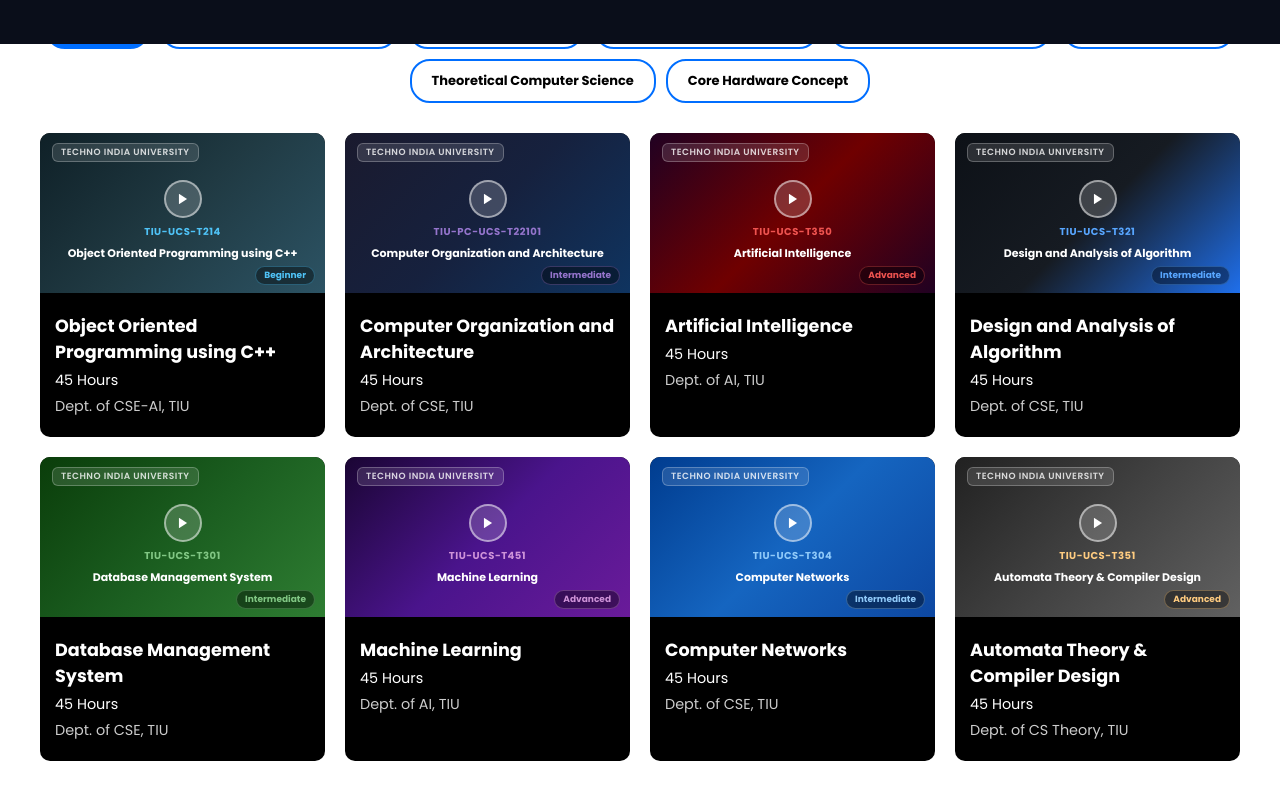
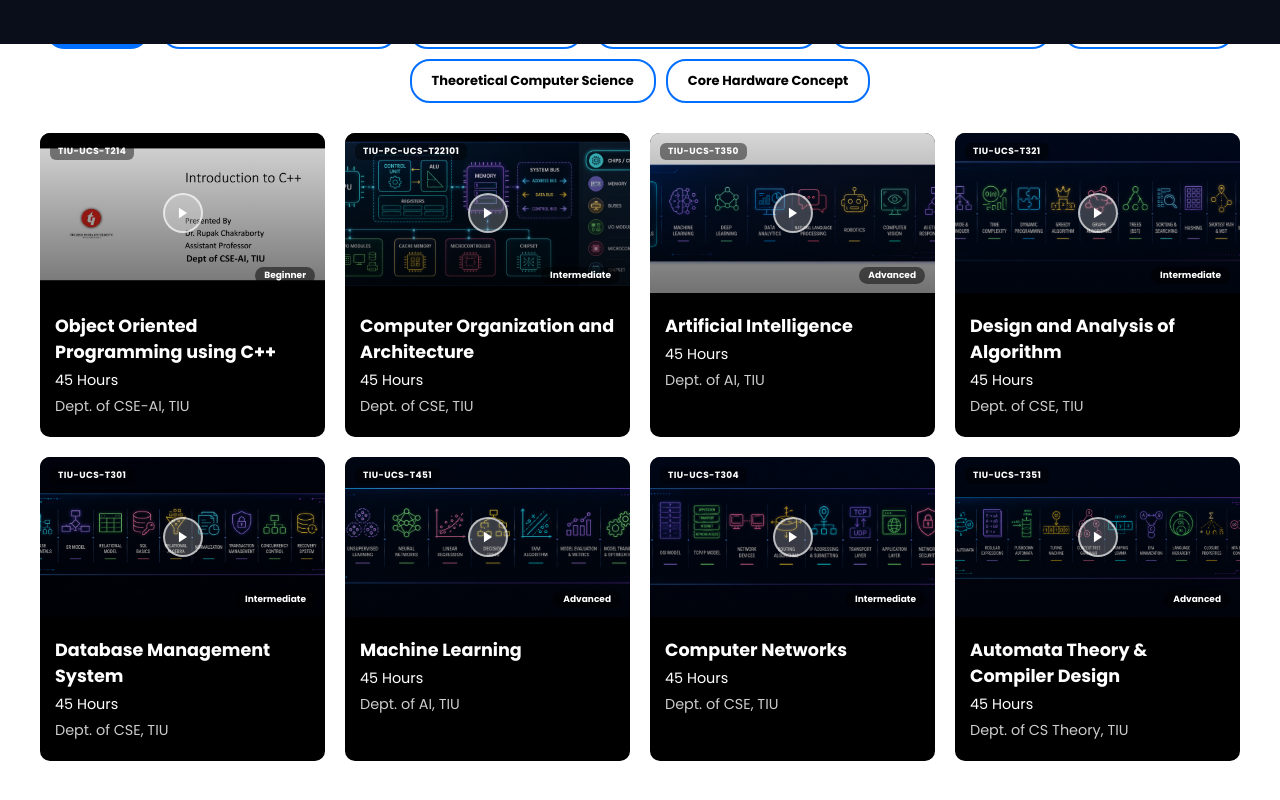
Before and after one commit to Debjanimandal/Technoeee, a Next.js app: page / in a window 1280 px wide. Shown: the part 756-1556 px from the top of the page. Built offline with nearby package versions, Linux system fonts and the light colour scheme; no server answers.

Commit message:
feat: use real course banner images as thumbnails on landing page cards

```diff
--- a/app/page.js
+++ b/app/page.js
@@ -7,14 +7,14 @@ import Footer from '@/components/layout/Footer';
 import { useAuth } from '@/lib/context/auth-context';
 
 const COURSES_DATA = [
-  { code: 'TIU-UCS-T214', title: 'Object Oriented Programming using C++', duration: '45 Hours', difficulty: 'Beginner',    instructor: 'Dept. of CSE-AI, TIU', gradient: 'linear-gradient(135deg,#0f2027,#203a43,#2c5364)', accent: '#4fc3f7' },
-  { code: 'TIU-PC-UCS-T22101', title: 'Computer Organization and Architecture', duration: '45 Hours', difficulty: 'Intermediate', instructor: 'Dept. of CSE, TIU',    gradient: 'linear-gradient(135deg,#1a1a2e,#16213e,#0f3460)', accent: '#9575cd' },
-  { code: 'TIU-UCS-T350', title: 'Artificial Intelligence',                   duration: '45 Hours', difficulty: 'Advanced',      instructor: 'Dept. of AI, TIU',    gradient: 'linear-gradient(135deg,#200122,#6f0000,#200122)', accent: '#ef5350' },
-  { code: 'TIU-UCS-T321', title: 'Design and Analysis of Algorithm',          duration: '45 Hours', difficulty: 'Intermediate', instructor: 'Dept. of CSE, TIU',    gradient: 'linear-gradient(135deg,#0d1117,#161b22,#1f6feb)', accent: '#58a6ff' },
-  { code: 'TIU-UCS-T301', title: 'Database Management System',                duration: '45 Hours', difficulty: 'Intermediate', instructor: 'Dept. of CSE, TIU',    gradient: 'linear-gradient(135deg,#0a3d0a,#1b5e20,#2e7d32)', accent: '#81c784' },
-  { code: 'TIU-UCS-T451', title: 'Machine Learning',                          duration: '45 Hours', difficulty: 'Advanced',      instructor: 'Dept. of AI, TIU',    gradient: 'linear-gradient(135deg,#1a0533,#4a148c,#6a1b9a)', accent: '#ce93d8' },
-  { code: 'TIU-UCS-T304', title: 'Computer Networks',                         duration: '45 Hours', difficulty: 'Intermediate', instructor: 'Dept. of CSE, TIU',    gradient: 'linear-gradient(135deg,#003c8f,#1565c0,#0d47a1)', accent: '#90caf9' },
-  { code: 'TIU-UCS-T351', title: 'Automata Theory & Compiler Design',         duration: '45 Hours', difficulty: 'Advanced',      instructor: 'Dept. of CS Theory, TIU', gradient: 'linear-gradient(135deg,#212121,#424242,#616161)', accent: '#ffcc80' },
+  { code: 'TIU-UCS-T214',        title: 'Object Oriented Programming using C++',   duration: '45 Hours', difficulty: 'Beginner',      instructor: 'Dept. of CSE-AI, TIU',    img: '/image/thumbnails/cpp_intro.png' },
+  { code: 'TIU-PC-UCS-T22101',   title: 'Computer Organization and Architecture',    duration: '45 Hours', difficulty: 'Intermediate',  instructor: 'Dept. of CSE, TIU',       img: '/image/ca-banner.png' },
+  { code: 'TIU-UCS-T350',        title: 'Artificial Intelligence',                   duration: '45 Hours', difficulty: 'Advanced',      instructor: 'Dept. of AI, TIU',        img: '/image/ai-banner.png' },
+  { code: 'TIU-UCS-T321',        title: 'Design and Analysis of Algorithm',          duration: '45 Hours', difficulty: 'Intermediate',  instructor: 'Dept. of CSE, TIU',       img: '/image/daa-banner.png' },
+  { code: 'TIU-UCS-T301',        title: 'Database Management System',                duration: '45 Hours', difficulty: 'Intermediate',  instructor: 'Dept. of CSE, TIU',       img: '/image/dbms-banner.png' },
+  { code: 'TIU-UCS-T451',        title: 'Machine Learning',                          duration: '45 Hours', difficulty: 'Advanced',      instructor: 'Dept. of AI, TIU',        img: '/image/ml-banner.png' },
+  { code: 'TIU-UCS-T304',        title: 'Computer Networks',                         duration: '45 Hours', difficulty: 'Intermediate',  instructor: 'Dept. of CSE, TIU',       img: '/image/cn-banner.png' },
+  { code: 'TIU-UCS-T351',        title: 'Automata Theory & Compiler Design',         duration: '45 Hours', difficulty: 'Advanced',      instructor: 'Dept. of CS Theory, TIU', img: '/image/automata-banner.png' },
 ];
 
 const CATEGORIES = ['Featured', 'Programming Fundamentals', 'Core CS Foundation', 'High Demand Industry Skill', 'Essential Industry Concept', 'Core Infrastructure', 'Theoretical Computer Science', 'Core Hardware Concept'];
@@ -193,59 +193,45 @@ export default function Home() {
       <div className="course-grid">
         {COURSES_DATA.map((course, i) => (
           <div className="course-card" key={i}>
-            {/* Lecture Thumbnail */}
-            <div style={{
-              width: '100%', height: '160px',
-              background: course.gradient,
-              display: 'flex', flexDirection: 'column',
-              alignItems: 'center', justifyContent: 'center',
-              position: 'relative', padding: '14px 12px',
-              boxSizing: 'border-box', gap: '6px',
-            }}>
-              {/* University badge top-left */}
+            {/* Banner image thumbnail with overlay */}
+            <div style={{ width: '100%', height: '160px', position: 'relative', overflow: 'hidden' }}>
+              <img
+                src={course.img}
+                alt={course.title}
+                style={{ width: '100%', height: '100%', objectFit: 'cover', display: 'block' }}
+              />
+              {/* Dark gradient overlay */}
               <div style={{
-                position: 'absolute', top: '10px', left: '12px',
-                background: 'rgba(255,255,255,0.12)',
-                border: '1px solid rgba(255,255,255,0.25)',
-                borderRadius: '6px', padding: '2px 8px',
-                fontSize: '9px', color: 'rgba(255,255,255,0.8)', fontWeight: '600', letterSpacing: '0.5px'
-              }}>TECHNO INDIA UNIVERSITY</div>
-
+                position: 'absolute', inset: 0,
+                background: 'linear-gradient(to bottom, rgba(0,0,0,0.15) 0%, rgba(0,0,0,0.55) 100%)',
+              }} />
               {/* Play button */}
               <div style={{
-                width: '38px', height: '38px', borderRadius: '50%',
-                background: 'rgba(255,255,255,0.18)',
-                border: '2px solid rgba(255,255,255,0.5)',
+                position: 'absolute', top: '50%', left: '50%',
+                transform: 'translate(-50%, -50%)',
+                width: '40px', height: '40px', borderRadius: '50%',
+                background: 'rgba(255,255,255,0.22)',
+                border: '2px solid rgba(255,255,255,0.65)',
                 display: 'flex', alignItems: 'center', justifyContent: 'center',
-                marginTop: '14px',
               }}>
                 <svg width="14" height="14" viewBox="0 0 24 24" fill="white"><polygon points="5,3 19,12 5,21"/></svg>
               </div>
-
-              {/* Course code */}
-              <span style={{ fontSize: '10px', color: course.accent, fontWeight: '700', letterSpacing: '0.5px' }}>
-                {course.code}
-              </span>
-
-              {/* Course title in thumbnail */}
-              <span style={{
-                fontSize: '11px', color: '#fff', fontWeight: '700',
-                textAlign: 'center', lineHeight: '1.3',
-                maxWidth: '90%', display: '-webkit-box',
-                WebkitLineClamp: 2, WebkitBoxOrient: 'vertical', overflow: 'hidden'
-              }}>{course.title}</span>
-
+              {/* Course code top-left */}
+              <div style={{
+                position: 'absolute', top: '10px', left: '10px',
+                background: 'rgba(0,0,0,0.45)', borderRadius: '6px',
+                padding: '2px 8px', fontSize: '9px',
+                color: '#fff', fontWeight: '700', letterSpacing: '0.4px'
+              }}>{course.code}</div>
               {/* Difficulty badge bottom-right */}
               <div style={{
-                position: 'absolute', bottom: '8px', right: '10px',
-                background: 'rgba(0,0,0,0.4)',
-                border: `1px solid ${course.accent}55`,
-                borderRadius: '10px', padding: '2px 8px',
-                fontSize: '9px', color: course.accent, fontWeight: '700'
+                position: 'absolute', bottom: '9px', right: '10px',
+                background: 'rgba(0,0,0,0.5)', borderRadius: '10px',
+                padding: '2px 9px', fontSize: '9px',
+                color: '#fff', fontWeight: '700',
               }}>{course.difficulty}</div>
             </div>
-
-            {/* Card info below thumbnail */}
+            {/* Card info */}
             <div className="course-info">
               <p className="title">{course.title}</p>
               <p>{course.duration}</p>
```
